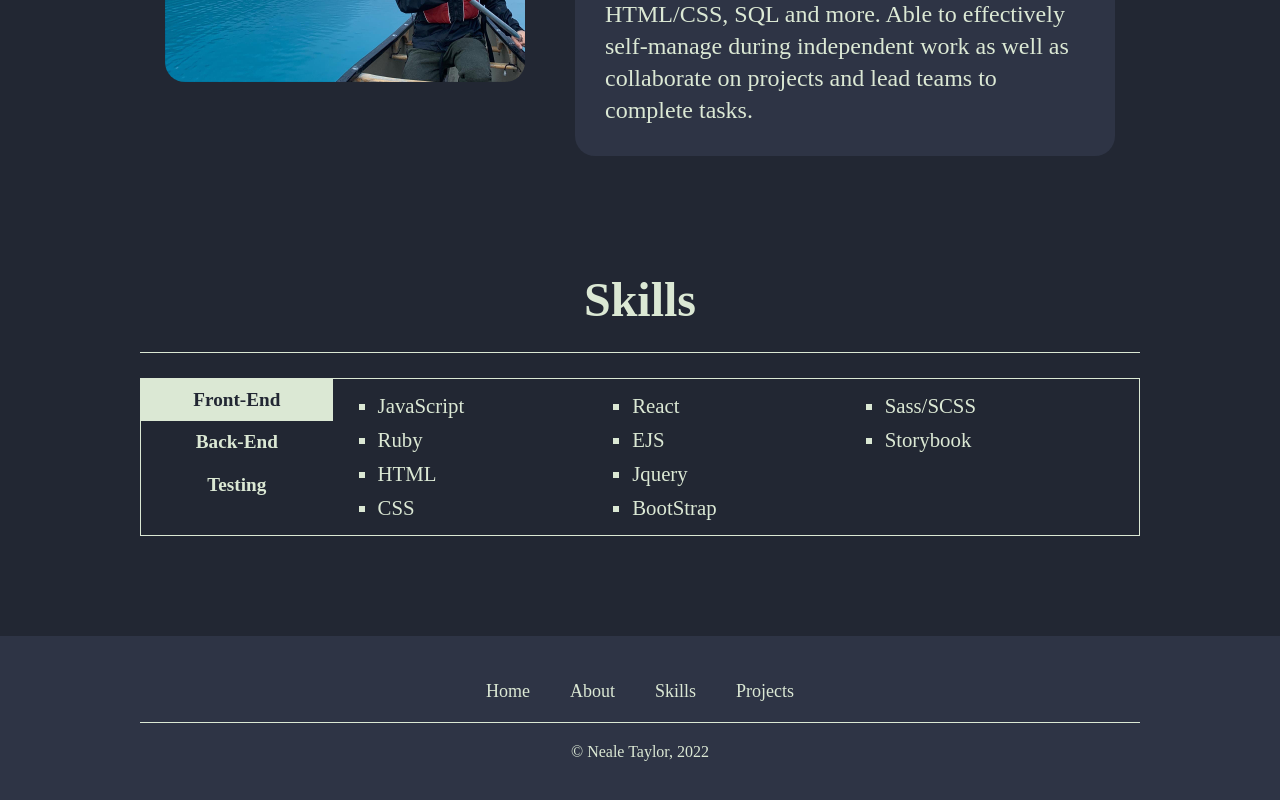
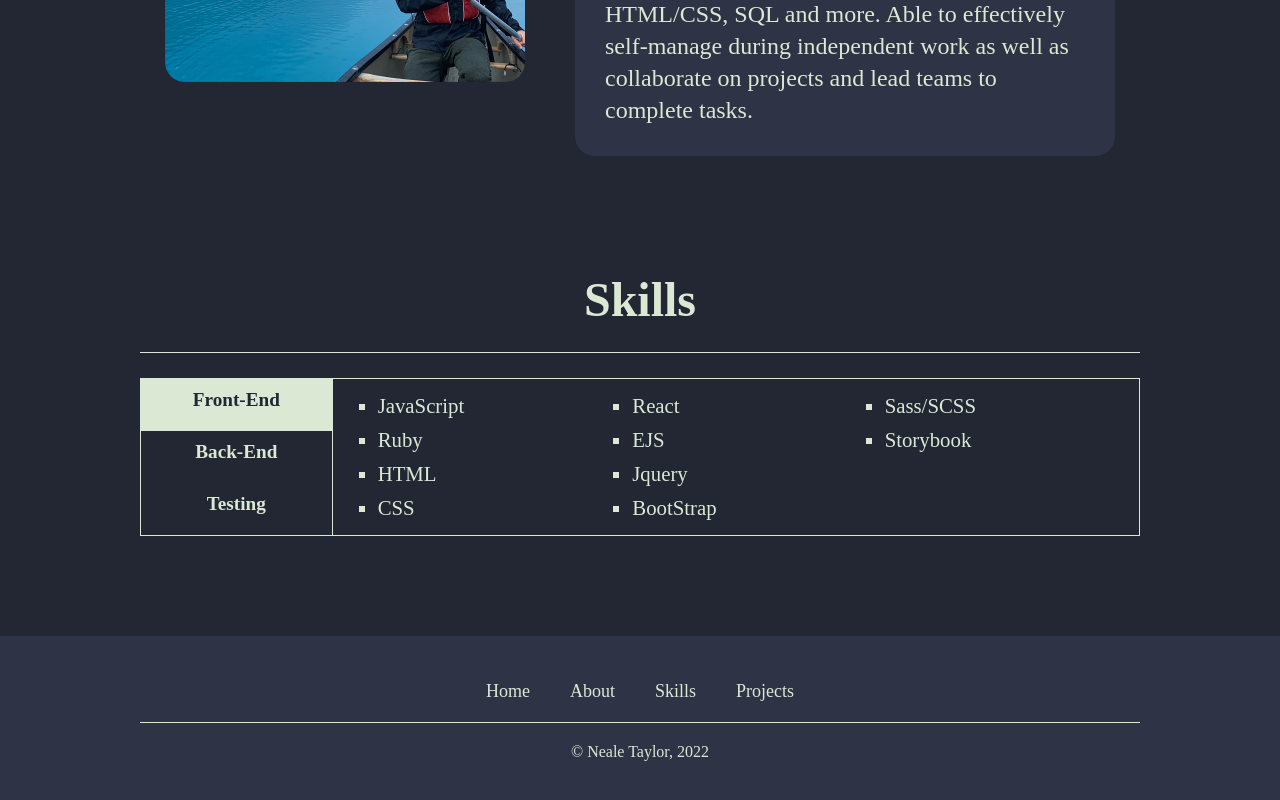
Before and after one commit to NealePT/nealetaylorcom, a React (Create React App) app in the folder react-site/: page / in a window 1280 px wide. Shown: the part 1254-2054 px from the top of the page. Built offline with nearby package versions, Linux system fonts and the light colour scheme.

Commit message:
fix skill styling

```diff
--- a/react-site/src/components/Skills.css
+++ b/react-site/src/components/Skills.css
@@ -18,6 +18,7 @@
   font-size: 1.2rem;
   padding: 10px;
   margin: 0px;
+  height: calc(100% / 3);
 }
 
 .skillContainer h5:hover {
@@ -38,6 +39,7 @@ skill_type {
 .skillSidebar {
   width: 20%;
   text-align: center;
+  border-right: 1px solid #DBE8D4;
 }
 
 .skillContainer article {
@@ -47,6 +49,7 @@ skill_type {
 
 .skillContainer ul {
   display: flex;
+  flex: 1 1 auto;
   flex-direction: column;
   flex-wrap: wrap;
   max-height: 10rem;
```
